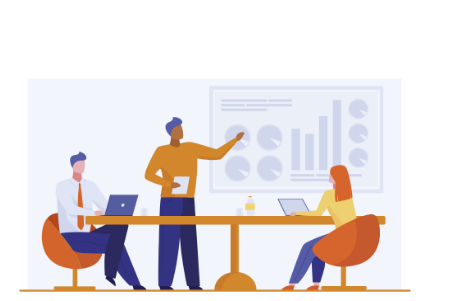
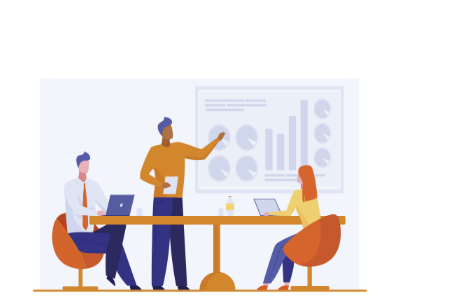
Before and after one commit to Kevin9227/DevChallenge, a plain HTML site: page index.html in a window 390 px wide. Shown: the part 120-421 px from the top of the page, 460 px wide, since content can reach past the window. Drawn offline with Linux system fonts and the light colour scheme.

Commit message:
alteração no tamanho da imagem

```diff
--- a/master.css
+++ b/master.css
@@ -242,7 +242,7 @@ body {
     .img img {
         position: relative;
         right: 15px;
-        width: 410px;
+        width: 350px;
         height: 250px;
         margin: 0 25px;
     }
```
